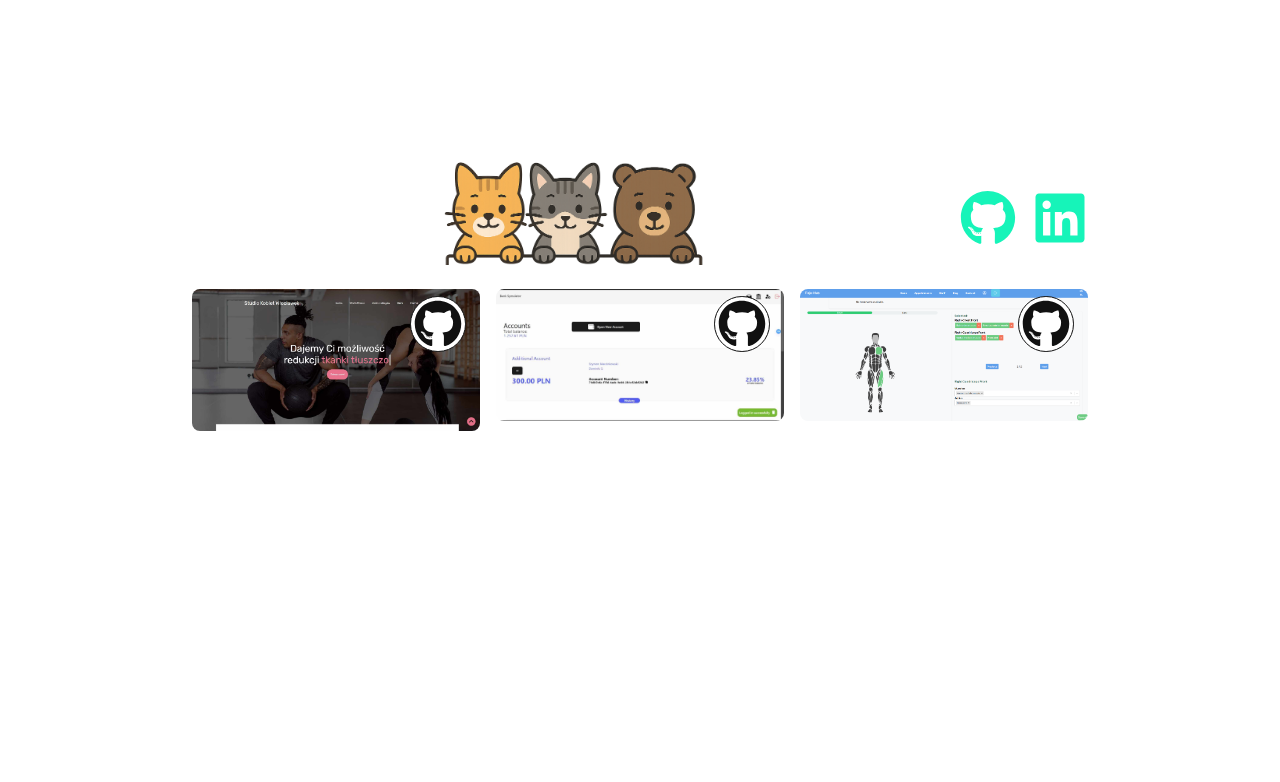
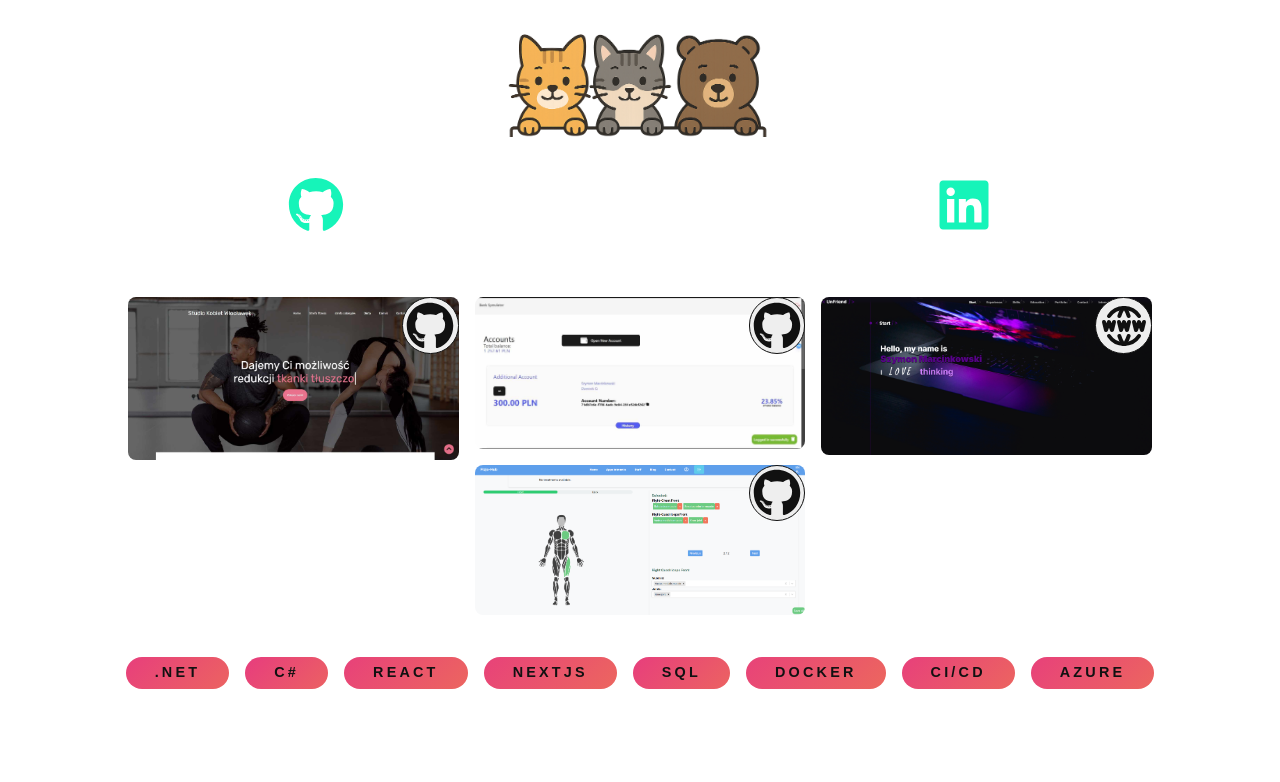
Before and after one commit to UnFriend-PL/HashStudio, a Next.js app: page / in a window 1280 px wide. Shown: the part 2220-3002 px from the top of the page. Built offline with nearby package versions, Linux system fonts and the light colour scheme.

Commit message:
updated portfolio section

```diff
--- a/src/app/components/Portfolio.jsx
+++ b/src/app/components/Portfolio.jsx
@@ -3,8 +3,9 @@ import styles from "@/app/styles/Portfolio.module.scss";
 import defaultImage from "@/app/assets/cats.png";
 import {FaChevronLeft, FaChevronRight} from "react-icons/fa";
 import {IoClose} from "react-icons/io5";
+import Pill from "@/app/components/partials/Pill";
 
-const Portfolio = ({images, topImageSrc, links}) => {
+const Portfolio = ({images, topImageSrc, links, skills}) => {
     const [selectedIndex, setSelectedIndex] = useState(null);
 
     const openModal = (index) => setSelectedIndex(index);
@@ -22,7 +23,7 @@ const Portfolio = ({images, topImageSrc, links}) => {
                 className={styles.topGraphic}
             />
             {links && (
-                <div className={styles.Links}>
+                <div className={`${styles.Links}`}>
                     {links.map((link, index) => (
                         <a target="_blank" key={index} href={link.link}>{link.ico}</a>
                     ))}
@@ -41,13 +42,22 @@ const Portfolio = ({images, topImageSrc, links}) => {
                             data-follow={image.dataFollowText}
                             loading="lazy"
                         />
-                        <div className={styles.linkIcon}>
+                        <div className={`${styles.linkIcon} ${styles.noMobile}`}>
                             <a target="_blank" key={index} href={image.link}>{image.ico}</a>
                         </div>
                     </div>
                 ))}
             </div>
 
+            {skills && (
+                <div className={styles.pills}>
+                    {skills.map((skill, index) => (
+                        <Pill key={index} color={skill.color}>
+                            {skill}
+                        </Pill>
+                    ))}
+                </div>
+            )}
             {selectedImage && (
                 <div className={styles.modal} onClick={closeModal}>
                     <div
@@ -64,10 +74,13 @@ const Portfolio = ({images, topImageSrc, links}) => {
                                 <div className={styles.linkIcon}>
                                     <a target="_blank" href={selectedImage?.link}>{selectedImage?.ico}</a>
                                 </div>)
-                            })
+                            }
                         </div>
-                        <p>{selectedImage.dataFollowText}</p>
-                        <p>{selectedImage.description}</p>
+                        <div className={styles.details}>
+                            <div className={styles.title}>{selectedImage.dataFollowText}</div>
+                            <p>{selectedImage.description}</p>
+                        </div>
+
                         <div className={styles.modalControls}>
                             <button onClick={prevImage}><FaChevronLeft/></button>
                             <button onClick={nextImage}><FaChevronRight/></button>
--- /dev/null
+++ b/src/app/components/partials/Pill.jsx
@@ -0,0 +1,9 @@
+import styles from "@/app/styles/partials/Pill.module.scss";
+
+export default function Pill({color = {}, children}) {
+    return (
+        <div className={styles.pill} style={{color: color?.textColor, backgroundColor: color?.bgColor}}>
+            {children}
+        </div>
+    );
+}
--- a/src/app/page.js
+++ b/src/app/page.js
@@ -16,15 +16,21 @@ import Portfolio from "@/app/components/Portfolio";
 import studioIMG from "@/app/assets/studio_kobiet.jpg";
 import bankIMG from "@/app/assets/bank.jpg";
 import inz from "@/app/assets/inz.png";
+import smarcinkowski from "@/app/assets/smarcinkowski.png";
 import { FaGithub } from "react-icons/fa";
 import { FaLinkedin } from "react-icons/fa";
+import { TbWorldWww } from "react-icons/tb";
 
 const portfolioData1 = [
-    {src: studioIMG.src, alt: 'Strona 1', dataFollowText: 'Strona 1', description: 'Opis 1', ico: <FaGithub />, link: "https://github.com/UnFriend-PL"},
-    {src: bankIMG.src, alt: 'Bank Symulator', dataFollowText: 'Strona 2', description: 'Opis 2', ico: <FaGithub />, link: "https://github.com/UnFriend-PL"},
-    {src: inz.src, alt: 'Strona 3', dataFollowText: 'Strona 3', description: 'Opis 3', ico: <FaGithub />, link: "https://github.com/UnFriend-PL"}
+    {src: studioIMG.src, alt: 'Studio Kobiet Włocławek', dataFollowText: 'Studio Kobiet Włocławek', description: 'Strona wizytówka w połączeniu z sekcją prezentacji oferty wykonana dla studia kobiet we Włocławku.', ico: <FaGithub />, link: "https://github.com/UnFriend-PL"},
+    {src: bankIMG.src, alt: 'Bank Symulator', dataFollowText: 'Bank Symulator', description: 'Symulator bankowości online. Aplikacja została napisana z użyciem React + Vite + .Net, oferuje funkcjonalności takie jak: Panel admina, przelewy między kontrami, przewalutowania, tworzenei kont, kont walutowych, kont wspólnych, akceptacja wniosków i wysyłanie wiadomości.', ico: <FaGithub />, link: "https://github.com/UnFriend-PL"},
+    {src: inz.src, alt: 'FizjoPanel', dataFollowText: 'FizjoPanel', description: 'Aplikacja ułatwiająca prace fizjoteraputów poprzez planner wizyt, prowadzenie historii leczenia, wizualizacje bólu partii ciała oraz możliwość prowadzenia bloga. Utworzona z użyciem React + Nextjs + .Net', ico: <FaGithub />, link: "https://github.com/UnFriend-PL"},
+    {src: smarcinkowski.src, alt: 'Strona CV', dataFollowText: 'Strona CV', description: 'Aplikacja utworzona w NextJs. Strona mająca na celu stworzenie CV w wersji online.', ico: <TbWorldWww />, link: "https:/smarcinkowski.pl/"}
 ];
-const Links1 = [
+
+const skills = [".Net", "C#", "React", "NextJs", "SQL", "Docker", "CI/CD", "Azure"]
+
+const links1 = [
     {
         name: 'Github',
         ico: <FaGithub />,
@@ -81,7 +87,7 @@ export default function Home() {
                         </section>
                         <section id={"portfolio"}>
                             <div className={styles.portfolioSection}>
-                                <Portfolio images={portfolioData1} links={Links1}/>
+                                <Portfolio images={portfolioData1} links={links1} skills={skills}/>
                             </div>
                             <div className={styles.portfolioSection}>
                                 <Portfolio images={portfolioData1} />
--- a/src/app/styles/Colors.scss
+++ b/src/app/styles/Colors.scss
@@ -1,3 +1,5 @@
 $primary-color: #16F4B9;
 $secondary-color: #111;
 $third-color: #eee;
+$accent-color: #3F51B5;
+$accent-color-light: #9C27B0;
--- a/src/app/styles/Cursor.scss
+++ b/src/app/styles/Cursor.scss
@@ -1,3 +1,4 @@
+
 *,
 html,
 body {
--- a/src/app/styles/Portfolio.module.scss
+++ b/src/app/styles/Portfolio.module.scss
@@ -6,23 +6,37 @@
   flex-wrap: wrap;
   justify-content: space-around;
   align-items: center;
-  padding: 15%;
+  margin-top: 5%;
 }
-.Links{
+
+.Links {
   display: flex;
-  justify-content: center;
+  justify-content: space-around;
+  flex-wrap: wrap;
   align-items: center;
   gap: 1rem;
   margin-top: 1rem;
+  flex-basis: 100%;
+
   a {
     color: color.$primary-color;
     font-size: 3.5rem;
     transition: color 0.3s;
+
     &:hover {
       color: color.$primary-color;
     }
   }
 }
+
+.pills {
+  display: flex;
+  flex-wrap: wrap;
+  justify-content: center;
+  gap: 1rem;
+  margin-top: 1rem;
+}
+
 .topGraphic {
   display: block;
   margin: 0 auto 1.5rem auto;
@@ -31,13 +45,12 @@
 }
 
 .imageGrid {
-  column-count: 2;
+  column-count: 1;
   column-gap: 1rem;
+  flex-basis: 80%;
+  margin: 5% 10% 2% 10%;
 
   @media (min-width: 37.5em) {
-    column-count: 2;
-  }
-  @media (min-width: 56.25em) {
     column-count: 2;
   }
   @media (min-width: 75em) {
@@ -65,25 +78,28 @@
     transform: scale(1.05);
   }
 
-
 }
 
 .linkIcon {
   position: absolute;
-  font-size: 3rem;
-  top: 5%;
-  right: 5%;
+  font-size: 3em;
+  top: 0;
+  right: 0;
   color: color.$secondary-color;
-  background-color: white;
+  background-color: color.$third-color;
   padding: 1%;
-    border-radius: 50%;
+  border-radius: 50%;
   border: 1px solid color.$secondary-color;
+  @media (max-width: 56.25em) {
+  }
+  @media (max-width: 37.5em) {
+  }
 }
 
 .imageCaption {
   font-size: 0.9rem;
   margin-top: 0.5rem;
-  color: #ccc;
+  color: color.$third-color;
   text-align: center;
 }
 
@@ -116,22 +132,49 @@
   max-height: 90vh;
   overflow: hidden;
   text-align: center;
-  cursor: default;
+
+  .details {
+    display: flex;
+    justify-content: center;
+    align-items: center;
+    gap: 1rem;
+    flex-wrap: wrap;
+  }
 
   p {
-    color: #fff;
     margin-top: 1rem;
     font-size: 1rem;
+    max-width: 40vw;
+    @media (max-width: 56.25em) {
+      max-width: 80vw;
+    }
+  }
+
+  .title {
+    font-size: 1.5rem;
+    margin-top: 1rem;
+    flex-basis: 100%;
   }
 }
 
 .modalImageWrapper {
-  max-width: 80vw;
+  max-width: 80%;
   max-height: 75vh;
   overflow: hidden;
   margin: 0 auto;
   border-radius: 0.5rem;
   position: relative;
+  display: flex;
+  justify-content: center;
+  @media (max-width: 75em) {
+    max-width: 90%;
+  }
+}
+
+.noMobile {
+  @media (max-width: 56.25em) {
+    display: none;
+  }
 }
 
 .zoomImage {
--- /dev/null
+++ b/src/app/styles/partials/Pill.module.scss
@@ -0,0 +1,29 @@
+@use "@/app/styles/Colors" as color;
+
+
+.pill{
+    display: inline-block;
+    padding: 0.25rem 1.75rem;
+    font-size: 0.9rem;
+    border-radius: 9999px;
+    border: 1px solid transparent;
+    transition: all 0.2s ease-in-out;
+    color: color.$secondary-color;
+    text-transform: uppercase;
+    font-weight: bolder;
+    letter-spacing: 0.2rem;
+    animation: gradient 15s ease infinite;
+    background: linear-gradient(-45deg, #ee7752, #e73c7e, #23a6d5, #23d5ab);
+    background-size: 500% 500%;
+}
+@keyframes gradient {
+    0% {
+        background-position: 0% 50%;
+    }
+    50% {
+        background-position: 100% 50%;
+    }
+    100% {
+        background-position: 0% 50%;
+    }
+}
```
Also changed, not shown: src/app/assets/smarcinkowski.png (added).
